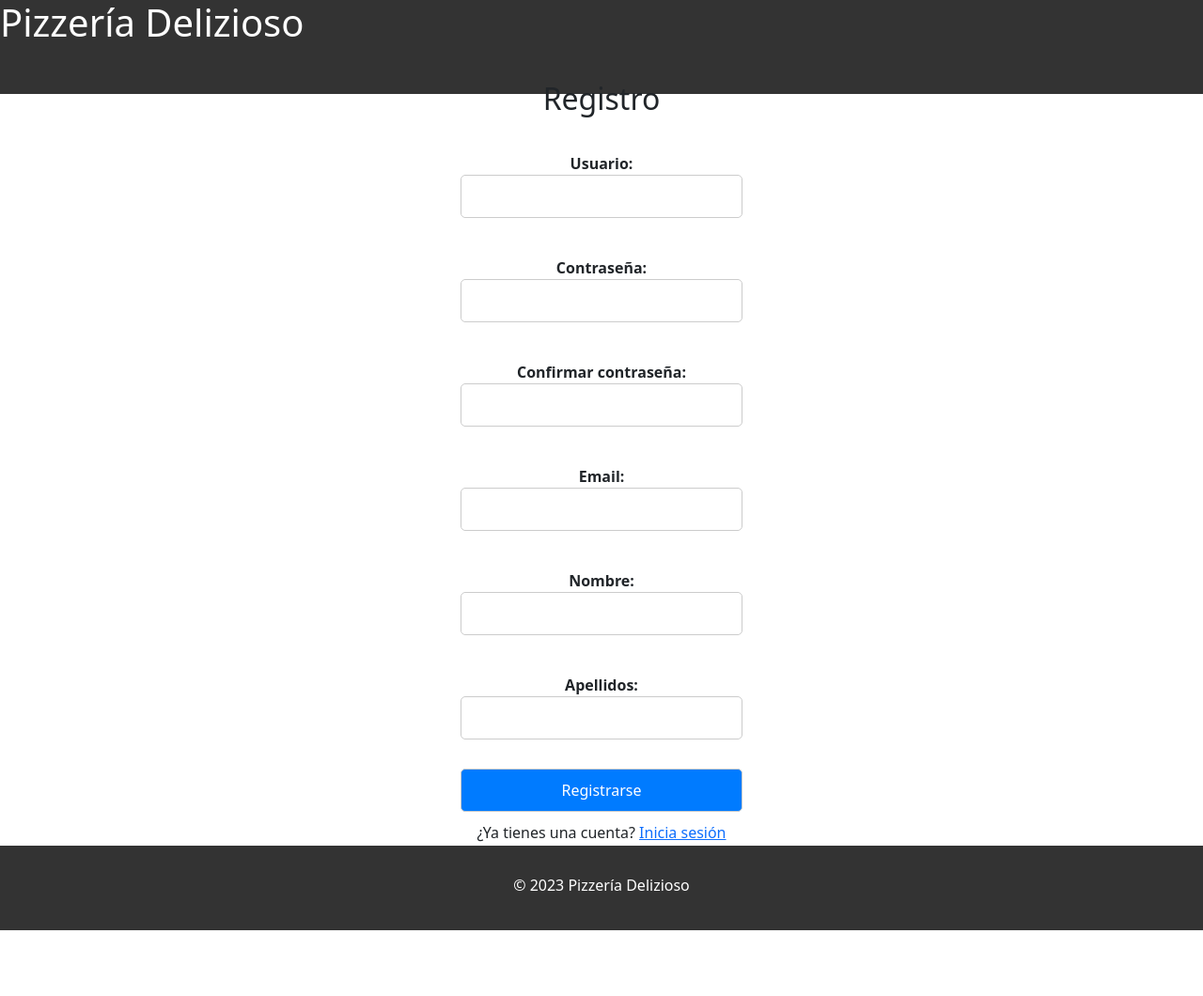
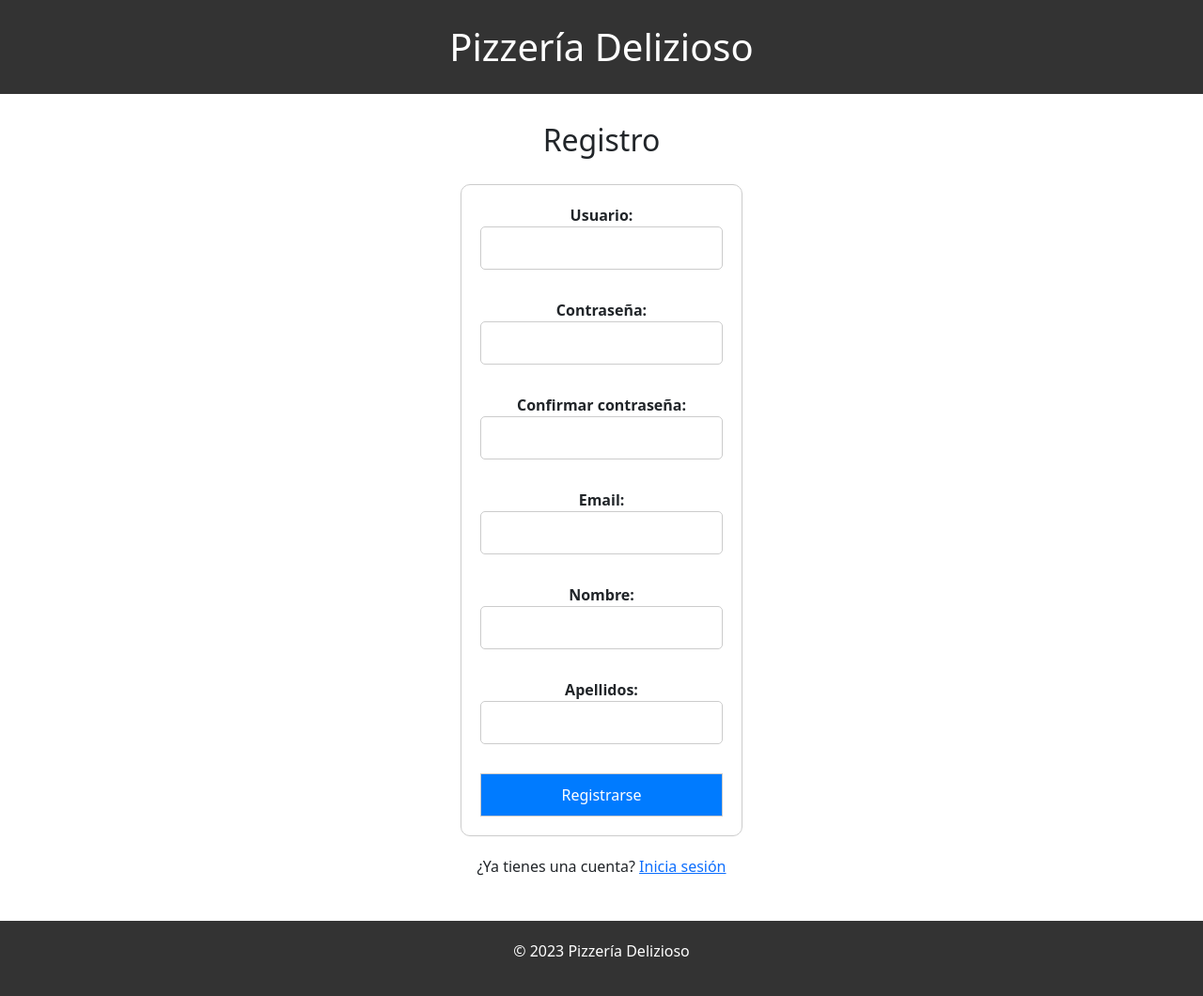
Before and after one commit to PdEXavierMY/Practica_Design_Patterns, a Django app: page /register/ in a window 1280 px wide. Shown: the whole page at 94% size. Before the commit the page ends 990 px from the top, so only its background shows below. Run offline with Django 4.2, Linux system fonts and the light colour scheme.

Commit message:
pasos finales

```diff
--- a/pizzeriaweb/pizzas.csv
+++ b/pizzeriaweb/pizzas.csv
@@ -1,3 +1 @@
 Masa;Salsa;Técnica de Cocción;Presentación;Maridaje;Ingredientes;Extras
-Masa fina;Tomate;Horno;Corte Tradicional;Vino Tinto;['Pollo'];['Salsa_Picante']
-Masa fina;Tomate;Horno;Corte Tradicional;Vino Tinto;['Queso'];['Queso_Azul']
--- a/pizzeriaweb/pizzeriawebapp/forms.py
+++ b/pizzeriaweb/pizzeriawebapp/forms.py
@@ -92,7 +92,6 @@ INGREDIENTES_CHOICES = [
     ('Tomate Cherry', 'Tomate Cherry'),
     ('Mozzarrella', 'Mozzarrella'),
     ('Albahaca', 'Albahaca'),
-    ('Piña', 'Piña'),
     ('Cebolla', 'Cebolla'),
     ('Salchichas', 'Salchichas'),
 ]
--- a/pizzeriaweb/pizzeriawebapp/static/pizzeriawebapp/css/form.css
+++ b/pizzeriaweb/pizzeriawebapp/static/pizzeriawebapp/css/form.css
@@ -1,5 +1,33 @@
+/* Estilos para el header */
 header {
-    padding-left: 0px;
+    background-color: #333;
+    color: #fff;
+    align-items: center;
+    width: 100%;
+    font-size: 24px; /* Aumenta el tamaño de fuente */
+    height: 100px; /* Aumenta la altura del header */
+    margin-bottom: 30px;
+}
+
+.header-left {
+    display: flex; /* Utiliza flexbox para centrar vertical y horizontalmente */
+    align-items: center;
+    justify-content: center;
+    text-align: center; /* Asegura que el texto esté centrado */
+    height: 100%; /* Ocupa la altura completa del contenedor padre */
+}
+
+.logo {
+    margin: 0; /* Elimina el margen predeterminado del h1 */
+}
+
+/* Footer */
+footer {
+    text-align: center;
+    padding: 20px 0;
+    background-color: #333;
+    color: #fff;
+    margin-top: 30px;
 }
 
 main {
@@ -8,7 +36,7 @@ main {
     flex-direction: column;
     align-items: center;
     justify-content: center;
-    height: 100vh;
+    min-height: 100vh; /* Cambiado a min-height para garantizar que el contenido ocupe al menos toda la altura visible de la pantalla */
 }
 
 form {
@@ -16,8 +44,12 @@ form {
     flex-direction: column;
     align-items: center;
     gap: 15px;
-    margin-top: 20px; /* Separación entre el título y el formulario */
+    margin: 20px; /* Añadido margen para separar el formulario de otros elementos */
+    padding: 20px; /* Añadido espacio interno al formulario */
+    border: 1px solid #ccc; /* Añadido borde al formulario */
+    border-radius: 10px; /* Bordes redondeados */
     width: 300px; /* Ancho del formulario */
+    background-color: #fff; /* Fondo blanco */
 }
 
 label {
@@ -44,7 +76,3 @@ button:hover {
 p {
     margin-top: 10px;
 }
-
-header {
-    padding-left: 0;
-}
--- a/pizzeriaweb/pizzeriawebapp/static/pizzeriawebapp/css/styles.css
+++ b/pizzeriaweb/pizzeriawebapp/static/pizzeriawebapp/css/styles.css
@@ -7,6 +7,21 @@ header {
     font-size: 24px; /* Aumenta el tamaño de fuente */
     height: 100px; /* Aumenta la altura del header */
 }
+
+.header-left {
+    display: flex; /* Utiliza flexbox para centrar vertical y horizontalmente */
+    align-items: center;
+    justify-content: center;
+    text-align: center; /* Asegura que el texto esté centrado */
+    height: 100%; /* Ocupa la altura completa del contenedor padre */
+}
+
+.logo {
+    margin: 0; /* Elimina el margen predeterminado del h1 */
+}
+
+/* Resto de tus estilos para el header... */
+
 
 /* Estilos para el menú de navegación */
 nav {
@@ -35,7 +50,7 @@ nav a {
 
 /* Estilos para el contenido principal */
 .main-content {
-    margin-top: 200px; /* Aumenta el margen superior para evitar superposiciones */
+    margin-top: 20px; /* Aumenta el margen superior para evitar superposiciones */
 }
 
 
@@ -137,3 +152,10 @@ footer {
     background-color: #333;
     color: #fff;
 }
+
+#elecciones {
+    margin: auto;
+    text-align: center;
+    margin-top: 20px; /* Ajusta según sea necesario */
+    margin-bottom: 20px; /* Ajusta según sea necesario */
+}
--- a/pizzeriaweb/pizzeriawebapp/templates/pizzeriawebapp/index.html
+++ b/pizzeriaweb/pizzeriawebapp/templates/pizzeriawebapp/index.html
@@ -93,7 +93,7 @@
         <a href="{% url 'Crear Pizza' %}" class="btn-haz-tu-pizza">¡HAZ TU PIZZA!</a>
     </div>
 
-    <section id="elecciones" style="margin: auto;">
+    <section id="elecciones" style="margin: auto; text-align: center;">
         <h2>Tus elecciones pasadas</h2>
         {% for pizza in pizzas %}
             {% if not forloop.first %}
--- a/pizzeriaweb/pizzeriawebapp/templates/pizzeriawebapp/registro.html
+++ b/pizzeriaweb/pizzeriawebapp/templates/pizzeriawebapp/registro.html
@@ -8,9 +8,10 @@
     <meta name="viewport" content="width=device-width, initial-scale=1.0">
     <title>Registro - Pizzería Delizioso</title>
     <link rel="stylesheet" href="{% static 'pizzeriawebapp/css/styles.css' %}">
+    <link rel="stylesheet" href="{% static 'pizzeriawebapp/css/form.css' %}">
     <!-- Boostrap -->
     <link href="https://cdn.jsdelivr.net/npm/bootstrap@5.3.2/dist/css/bootstrap.min.css" rel="stylesheet" integrity="sha384-T3c6CoIi6uLrA9TneNEoa7RxnatzjcDSCmG1MXxSR1GAsXEV/Dwwykc2MPK8M2HN" crossorigin="anonymous">
-    <link rel="stylesheet" href="{% static 'pizzeriawebapp/css/form.css' %}">
+
 </head>
 <body>
     <header>
--- a/pizzeriaweb/pizzeriawebapp/views.py
+++ b/pizzeriaweb/pizzeriawebapp/views.py
@@ -25,7 +25,7 @@ def crear_pizza(request):
         if form.is_valid():
             campos = ['masa', 'salsa', 'tecnica', 'presentacion', 'maridaje']
             pizza = []
-            ingredientes_generales = ['Queso', 'Pepperoni', 'Champiñones', 'Pimientos', 'Aceitunas', 'Pollo', 'Jamón', 'Anchoas', 'Atún', 'Tomate Cherry', 'Mozzarrella', 'Albahaca', 'Piña', 'Cebolla', 'Salchichas']
+            ingredientes_generales = ['Queso', 'Pepperoni', 'Champiñones', 'Pimientos', 'Aceitunas', 'Pollo', 'Jamón', 'Anchoas', 'Atún', 'Tomate Cherry', 'Mozzarrella', 'Albahaca', 'Cebolla', 'Salchichas']
             extras_generales = ['Salsa_Picante', 'Ajo_Asado', 'Queso_Azul', 'Aceite_de_Trufa', 'Huevo', 'Piña', 'Chiles_Rojos', 'Nueces', 'Jalapeños', 'Tomate_Secado_al_Sol']
             ingredientes = []
             extras = []
@@ -92,7 +92,6 @@ def login(request):
                     usuario.to_csv()[0].split(';')[0] == fila[0].split(';')[0]
                     and fila[0].split(';')[4] == usuario.to_csv()[0].split(';')[1]
                 ):
-                    messages.success(request, "El usuario ha iniciado sesión correctamente")
                     return redirect('Home')
 
             messages.error(request, "El usuario no existe o la contraseña es incorrecta")
--- a/pizzeriaweb/usuarios.csv
+++ b/pizzeriaweb/usuarios.csv
@@ -1,2 +1 @@
 Usuario;Nombre;Apellidos;Email;Contraseña;
-a;a;a;a@gamil.com;a
```
